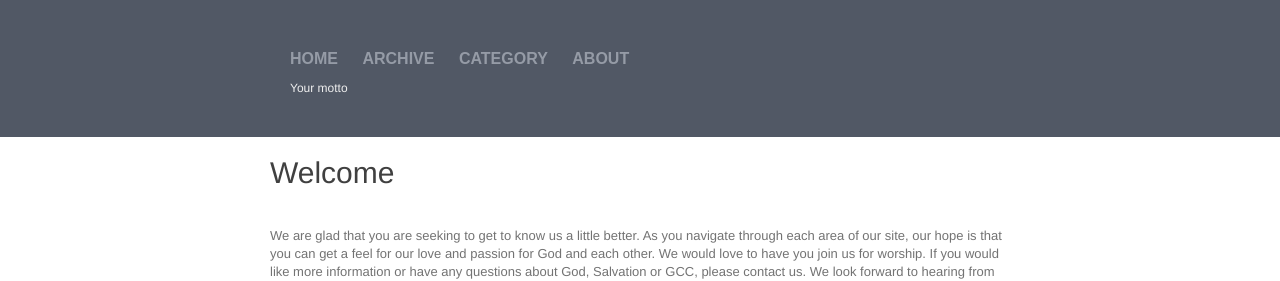
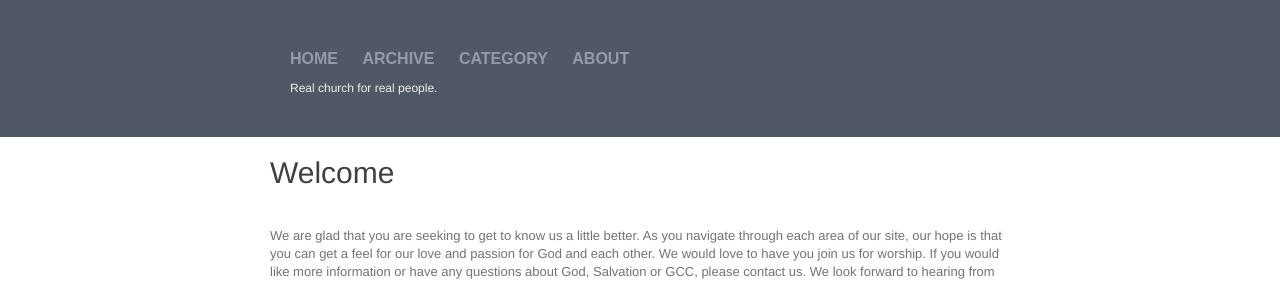
Before and after one commit to grace-community-church/grace-community-church.github.io, a Jekyll site: the page built from welcome.md, in a window 1280 px wide. Shown: the top 281 px of the page. Built offline with Jekyll 4.4.1, drawn with Linux system fonts in a browser that asks for light colours.

Commit message:
Update _config.yml

```diff
--- a/_config.yml
+++ b/_config.yml
@@ -1,6 +1,6 @@
 # Site settings
 title: Your awesome title
-motto: Your motto
+motto: Real church for real people.
 email: your-email@domain.com
 description: > # this means to ignore newlines until "baseurl:"
   Write an awesome description for your new site here. You can edit this
```
